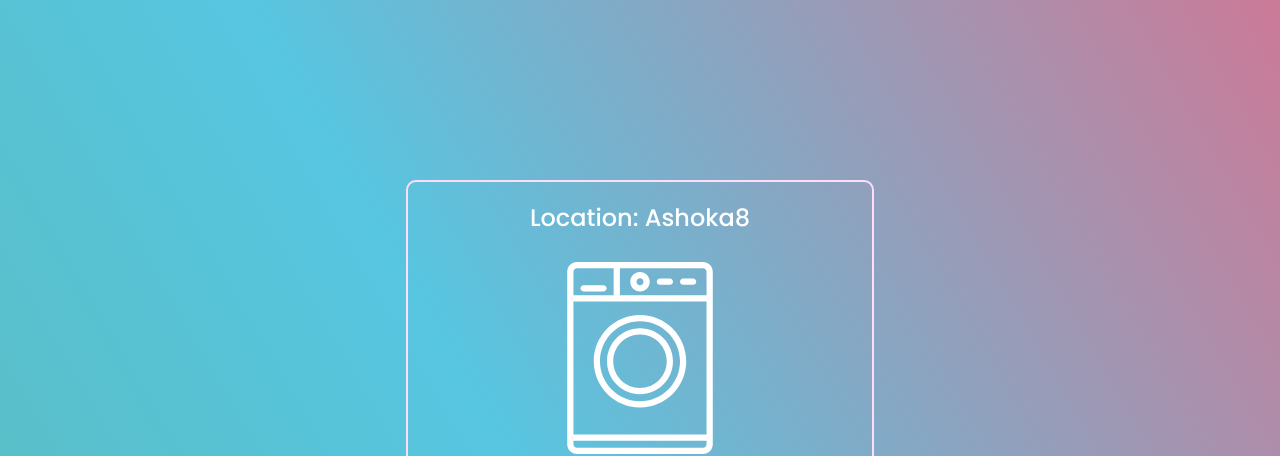
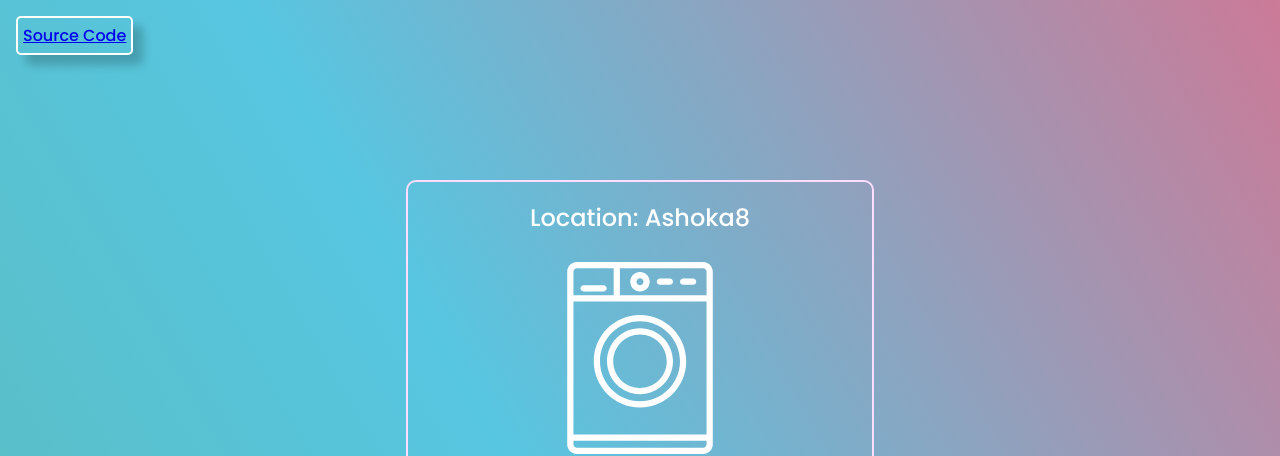
Before and after one commit to emgeex13/IoT, a plain HTML site: page index.html in a window 1280 px wide. Shown: the top 456 px of the page. Drawn offline with Linux system fonts and the light colour scheme; no server answers.

Commit message:
add source link

```diff
--- a/index.html
+++ b/index.html
@@ -10,6 +10,9 @@
     <link rel="shortcut icon" href="favicon.png" type="image/x-icon" />
   </head>
   <body>
+    <div class="source">
+      <a href="https://github.com/emgeex13/IoT" target="_blank">Source Code</a>
+    </div>
     <div class="container">
       <div class="card">
         <div
--- a/style.css
+++ b/style.css
@@ -4,6 +4,18 @@
   padding: 0;
   box-sizing: border-box;
   font-family: "Poppins", sans-serif;
+}
+.source {
+  top: 1rem;
+  left: 1rem;
+  position: absolute;
+  border: 2px solid #fff;
+  padding: 5px;
+  border-radius: 5px;
+  backdrop-filter: blur(5px);
+  box-shadow: 10px 10px 10px rgba(0, 0, 0, 0.2);
+
+
 }
 body {
   overflow: hidden;
```
